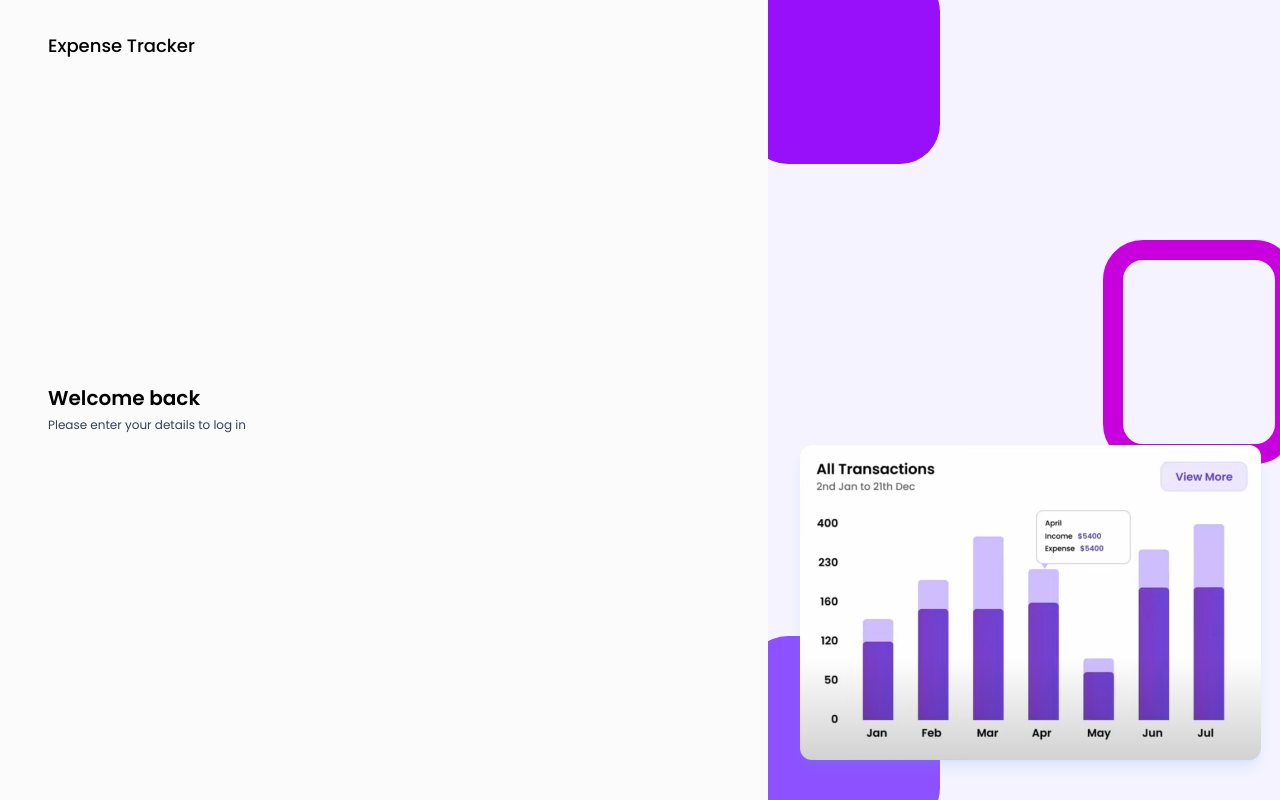
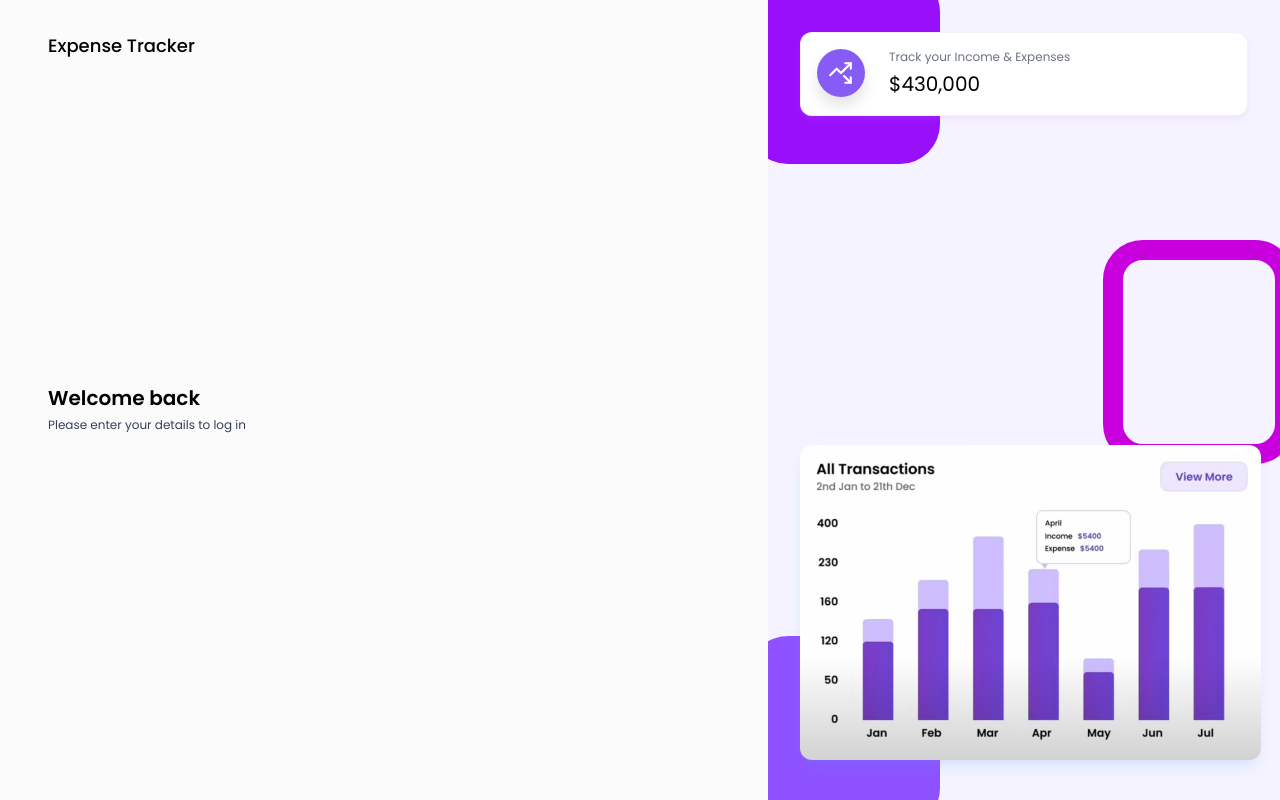
Before and after one commit to jakuzzibubbles/expense-tracker, a React (Vite) app in the folder frontend/expense-tracker/: page /login in a window 1280 px wide. Built offline with nearby package versions, Linux system fonts and the light colour scheme; a web font is replaced by a local one.

Commit message:
finished authLayout

```diff
--- a/frontend/expense-tracker/src/components/layouts/AuthLayout.jsx
+++ b/frontend/expense-tracker/src/components/layouts/AuthLayout.jsx
@@ -1,5 +1,6 @@
 import React from 'react';
 import CARD_2 from '../../assets/images/card2.png';
+import { LuTrendingUpDown } from "react-icons/lu";
 
 const AuthLayout = ({ children }) => {
     return (
@@ -14,7 +15,14 @@ const AuthLayout = ({ children }) => {
           <div className="w-48 h-56 rounded-[40px] border-[20px] border-fuchsia-600 absolute top-[30%] -right-[3%]" />
           <div className="w-48 h-48 rounded-[40px] bg-violet-500 absolute -bottom-7 -left-5" />
 
-
+            <div className='grid grid-cols-1 z-20'>
+                <StatsInfoCard
+                    icon={<LuTrendingUpDown />}
+                    label="Track your Income & Expenses"
+                    value="430,000"
+                    color="bg-primary"
+                />
+            </div>
 
           <img
             src={CARD_2}
@@ -23,6 +31,22 @@ const AuthLayout = ({ children }) => {
         </div>
       </div>
     );
-}
+};
 
 export default AuthLayout;
+
+const StatsInfoCard = ({ icon, label, value, color }) => {
+    return (
+      <div className="flex gap-6 bg-white p-4 rounded-xl shadow-md shadow-purple-400/10 border border-gray-200/50 z-10">
+        <div
+          className={`w-12 h-12 flex items-center justify-center text-[26px] text-white ${color} rounded-full drop-shadow-xl`}
+        >
+          {icon}
+        </div>
+        <div>
+          <h6 className="text-xs text-gray-500 mb-1">{label}</h6>
+          <span className="text-[20px]">${value}</span>
+        </div>
+      </div>
+    );
+}
```
